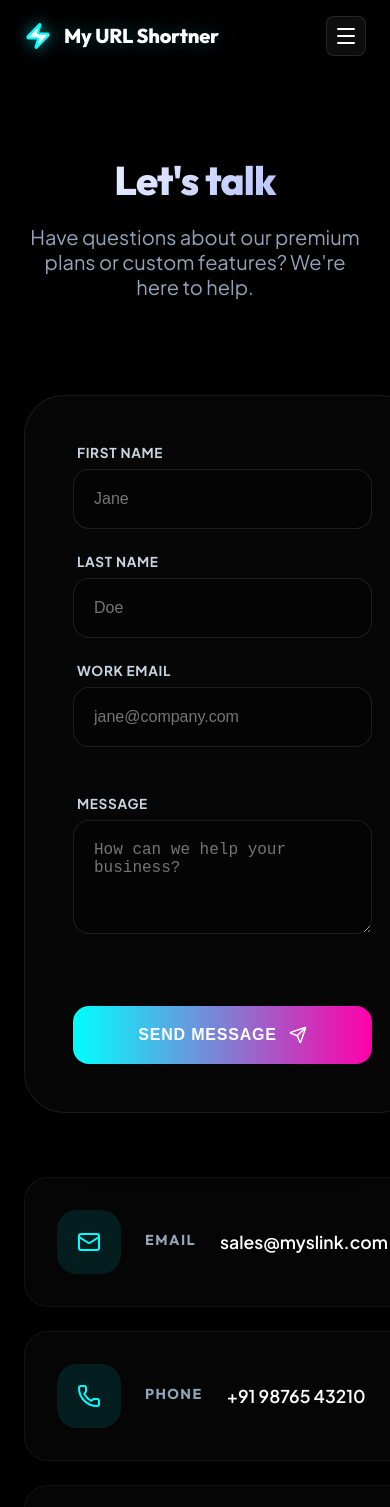
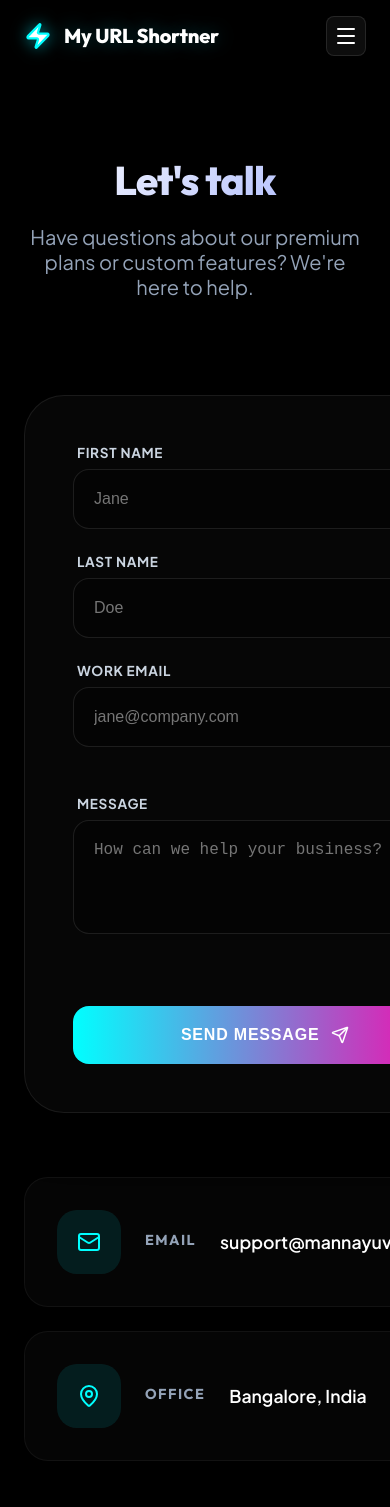
Before and after one commit to Sabbam/my-url-shortner, a Next.js app in the folder app/: page /contact in a window 390 px wide. Shown: the top 1507 px of the page. Built offline with nearby package versions, Linux system fonts and the light colour scheme.

Commit message:
Update Contact Info: Remove phone, update support email

```diff
--- a/app/src/app/contact/page.tsx
+++ b/app/src/app/contact/page.tsx
@@ -54,9 +54,8 @@ export default function Contact() {
                         </form>
                     </div>
 
-                    <div className={styles.infoGrid}>
-                        <ContactInfo icon={<Mail size={24} />} title="Email" value="sales@myslink.com" />
-                        <ContactInfo icon={<Phone size={24} />} title="Phone" value="+91 98765 43210" />
+                    <div className={styles.infoGrid} style={{ gridTemplateColumns: 'repeat(2, 1fr)' }}>
+                        <ContactInfo icon={<Mail size={24} />} title="Email" value="support@mannayuvatha.com" />
                         <ContactInfo icon={<MapPin size={24} />} title="Office" value="Bangalore, India" />
                     </div>
                 </div>
```
